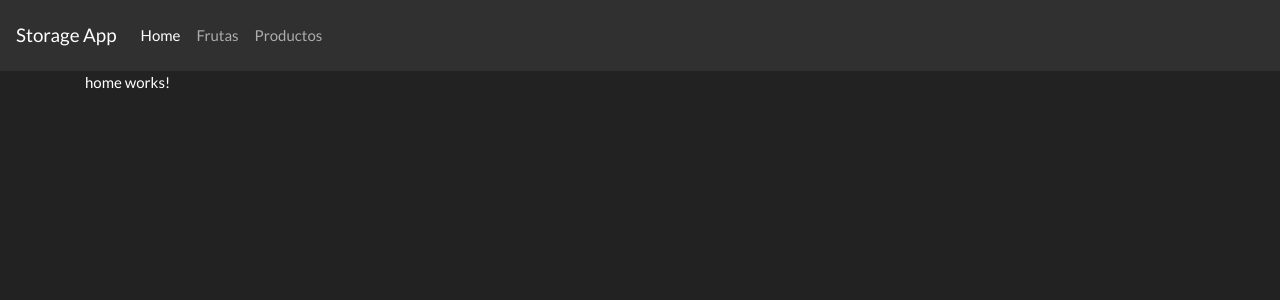
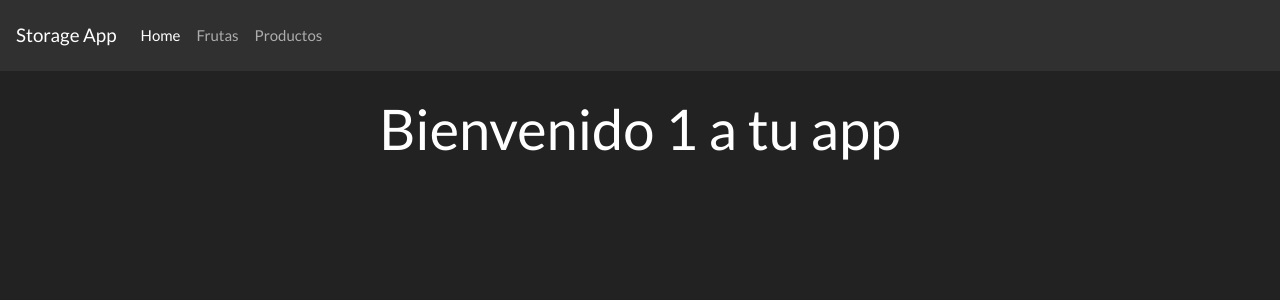
Before and after one commit to 64riera/practice1-angular, an Angular app: page /home/1 in a window 1280 px wide. Shown: the top 300 px of the page. Built offline with nearby package versions, Linux system fonts and the light colour scheme.

Commit message:
Username to the home page added

```diff
--- a/src/app/home/home.component.html
+++ b/src/app/home/home.component.html
@@ -1 +1 @@
-<p>home works!</p>
+<h3 class="display-4 mt-4 text-center">Bienvenido {{ nombreUsuario }} a tu app</h3>
--- a/src/app/home/home.component.ts
+++ b/src/app/home/home.component.ts
@@ -1,4 +1,5 @@
 import { Component, OnInit } from '@angular/core';
+import { ActivatedRoute, Params } from '@angular/router';
 
 @Component({
   selector: 'app-home',
@@ -7,9 +8,17 @@ import { Component, OnInit } from '@angular/core';
 })
 export class HomeComponent implements OnInit {
 
-  constructor() { }
+  public nombreUsuario: string;
+
+  constructor(
+    private rutaActiva: ActivatedRoute
+  ) {
+  }
 
   ngOnInit() {
+    this.rutaActiva.params.subscribe(datos => {
+      this.nombreUsuario = datos.nombre;
+    });
   }
 
 }
```
